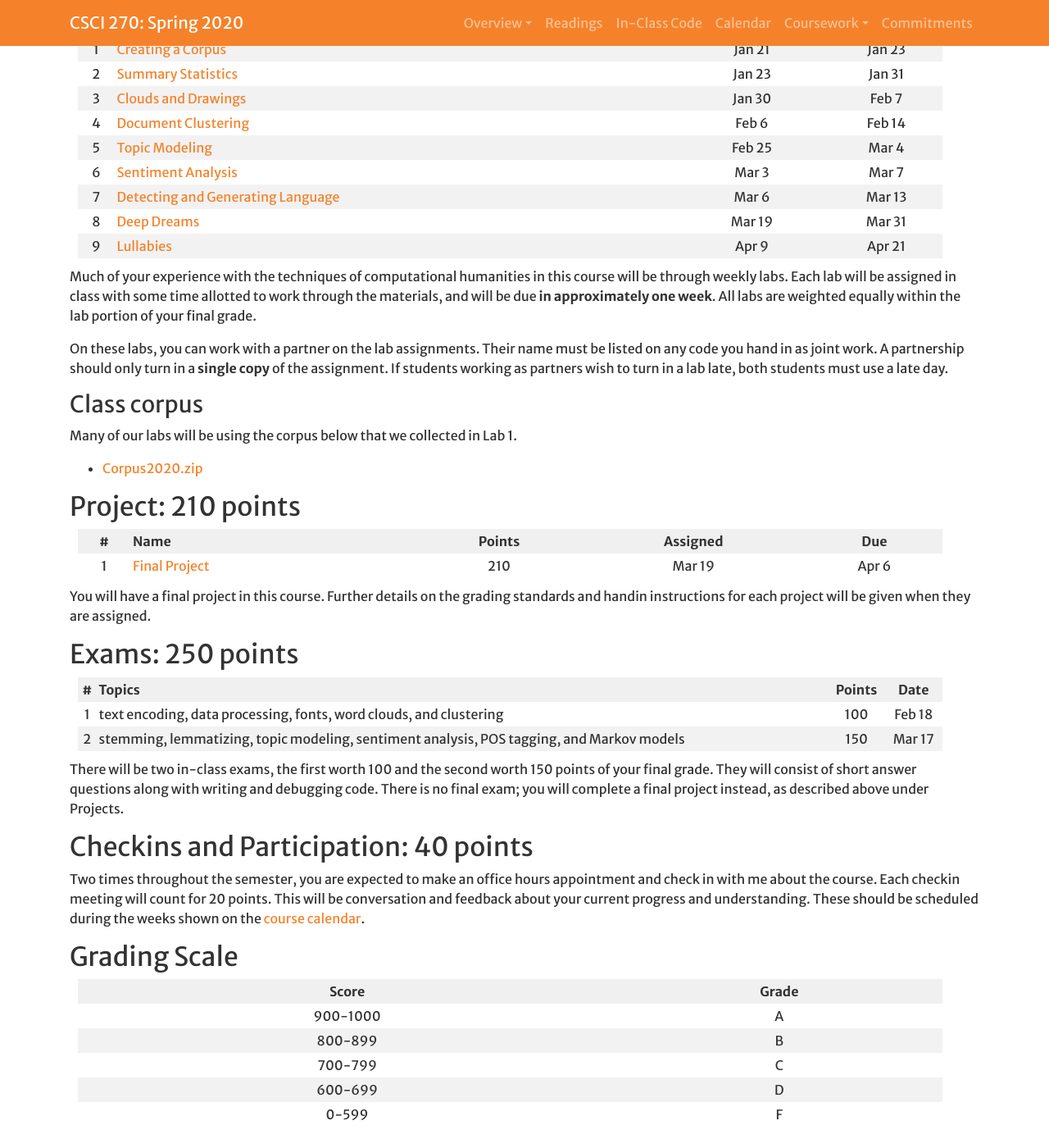
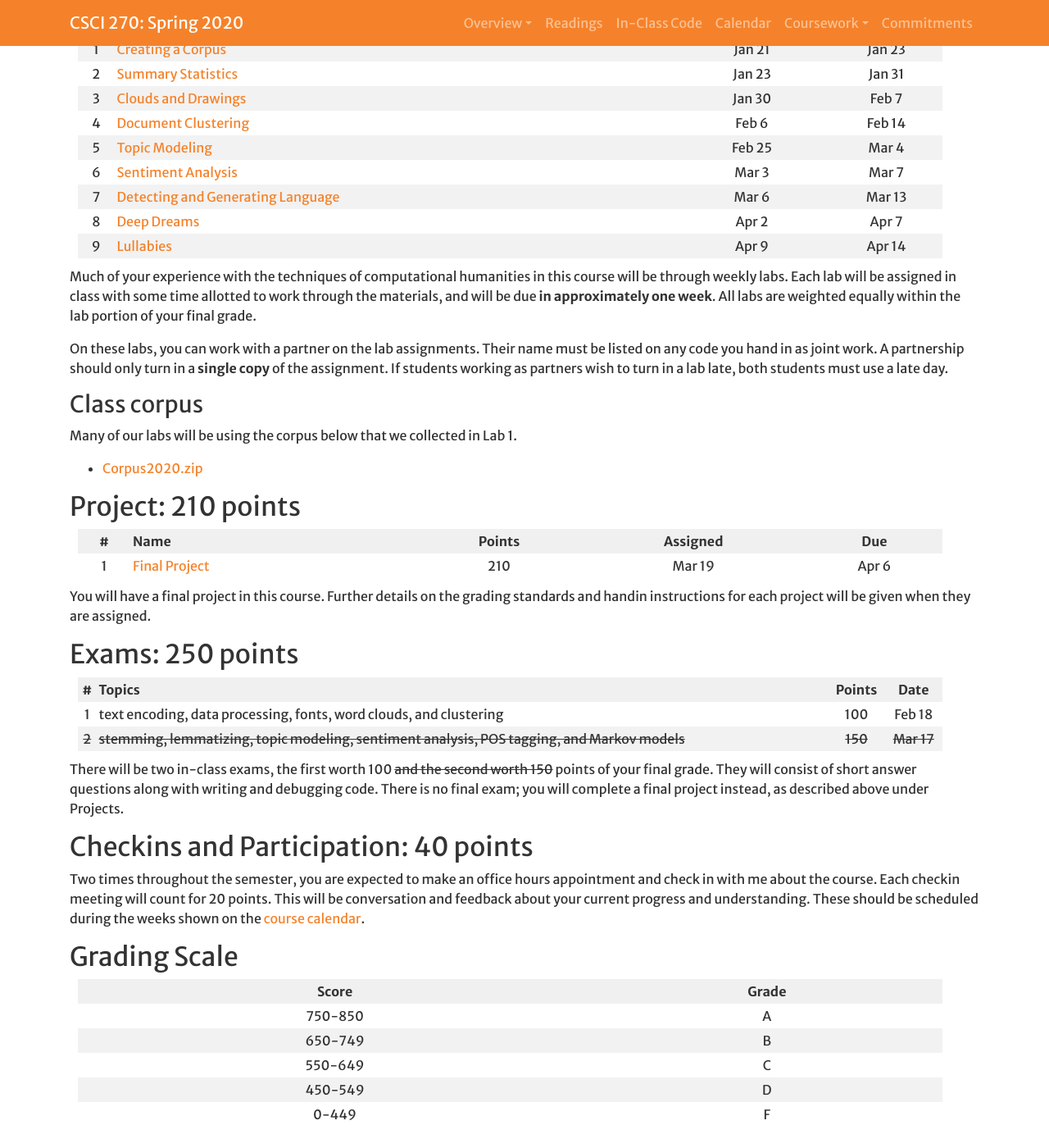
Before and after one commit to Hendrix-CS/csci270, a Jekyll site: the page built from index.md, in a window 1280 px wide and 1400 px high, scrolled down 3633 px. Shown: the whole window at 82% size. Built offline with Jekyll 4.4.1, drawn with Linux system fonts in a browser that asks for light colours; a script that is not in the unit is left out; our own code applies the rules of GitHub Pages for plain Markdown files.

Commit message:
Revising syllabus for online learning schedule

```diff
--- a/index.md
+++ b/index.md
@@ -132,8 +132,8 @@ will receive at most half credit.
 |5 | [Topic Modeling]({{site.baseurl}}/labs/topic.html) | Feb 25 | Mar 4 |
 |6 | [Sentiment Analysis]({{site.baseurl}}/labs/sentiment.html) | Mar 3 | Mar 7 |
 |7 | [Detecting and Generating Language]({{site.baseurl}}/labs/markov.html) | Mar 6 | Mar 13 |
-|8 | [Deep Dreams]({{site.baseurl}}/labs/dreaming.html) | Mar 19 | Mar 31 |
-|9 | [Lullabies]({{site.baseurl}}/labs/lullabies.html) | Apr 9 | Apr 21 |
+|8 | [Deep Dreams](https://deepdreamgenerator.com/) | Apr 2 | Apr 7 |
+|9 | [Lullabies](http://sonic-pi.net/) | Apr 9 | Apr 14 |
 
 Much of your experience with the techniques of
 computational humanities in this course will be through weekly labs.
@@ -161,10 +161,10 @@ project will be given when they are assigned.
 | #  | Topics | Points | Date |
 |:--:|-----||:------:|:----:|
 |1 | text encoding, data processing, fonts, word clouds, and clustering | 100 | Feb 18 |
-|2 | stemming, lemmatizing, topic modeling, sentiment analysis, POS tagging, and Markov models | 150 | Mar 17 |
+|~~2~~ | ~~stemming, lemmatizing, topic modeling, sentiment analysis, POS tagging, and Markov models~~ | ~~150~~ | ~~Mar 17~~ |
 
-There will be two in-class exams, the first worth 100 and the
-second worth 150 points of your final grade.
+There will be two in-class exams, the first worth 100 ~~and the
+second worth 150~~ points of your final grade.
 They will consist of short answer questions along with writing and debugging code.
 There is no final exam; you will complete a final project instead, as described above under Projects.
 
@@ -181,8 +181,8 @@ on the [course calendar](https://app.teamgantt.com/public/projects/calendar/2020
 
 | Score  | Grade  |
 |:------:|:------:|
-| 900-1000  | A   |
-| 800-899   | B   |
-| 700-799   | C   |
-| 600-699   | D   |
-| 0-599     | F   |
+| 750-850  | A   |
+| 650-749   | B   |
+| 550-649   | C   |
+| 450-549   | D   |
+| 0-449     | F   |
```
